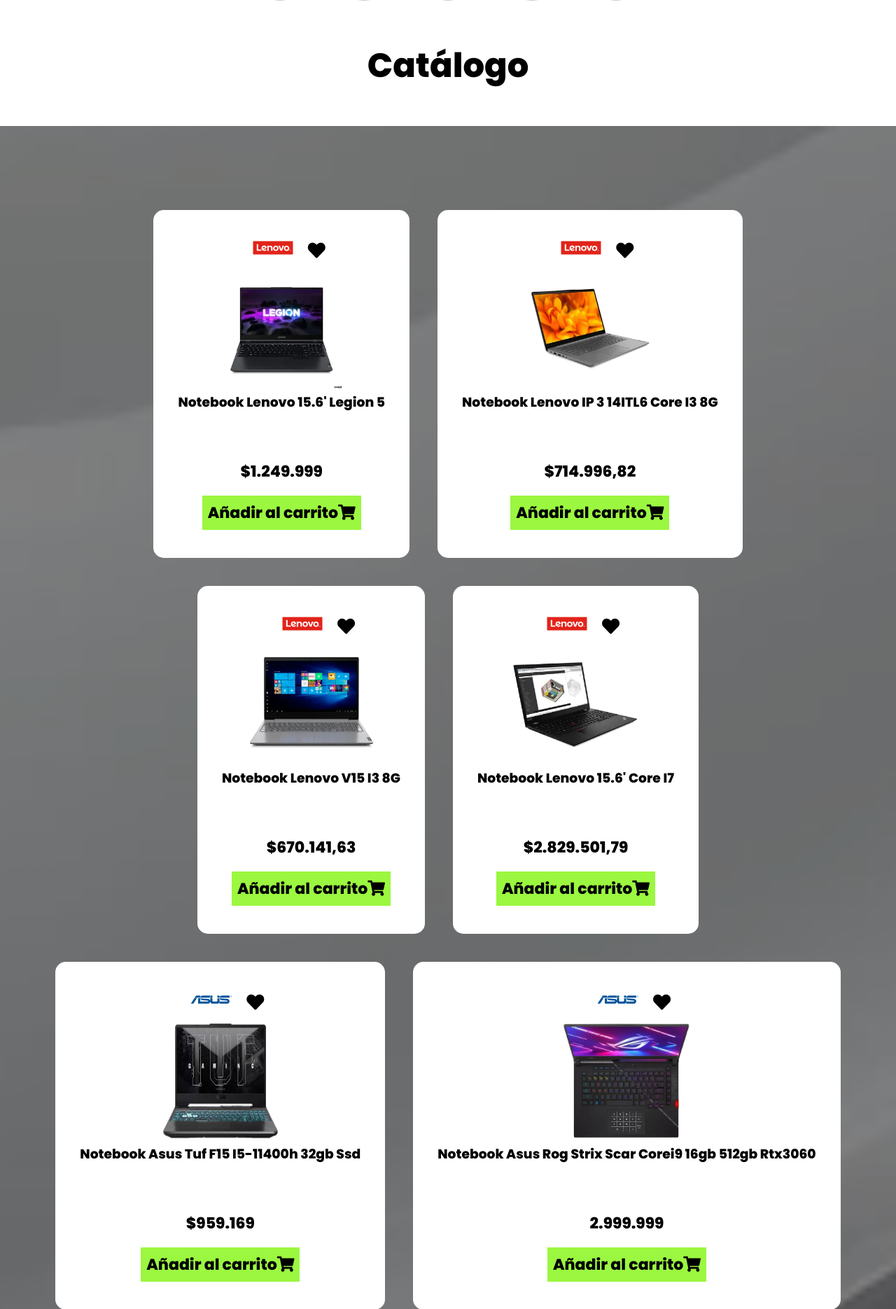
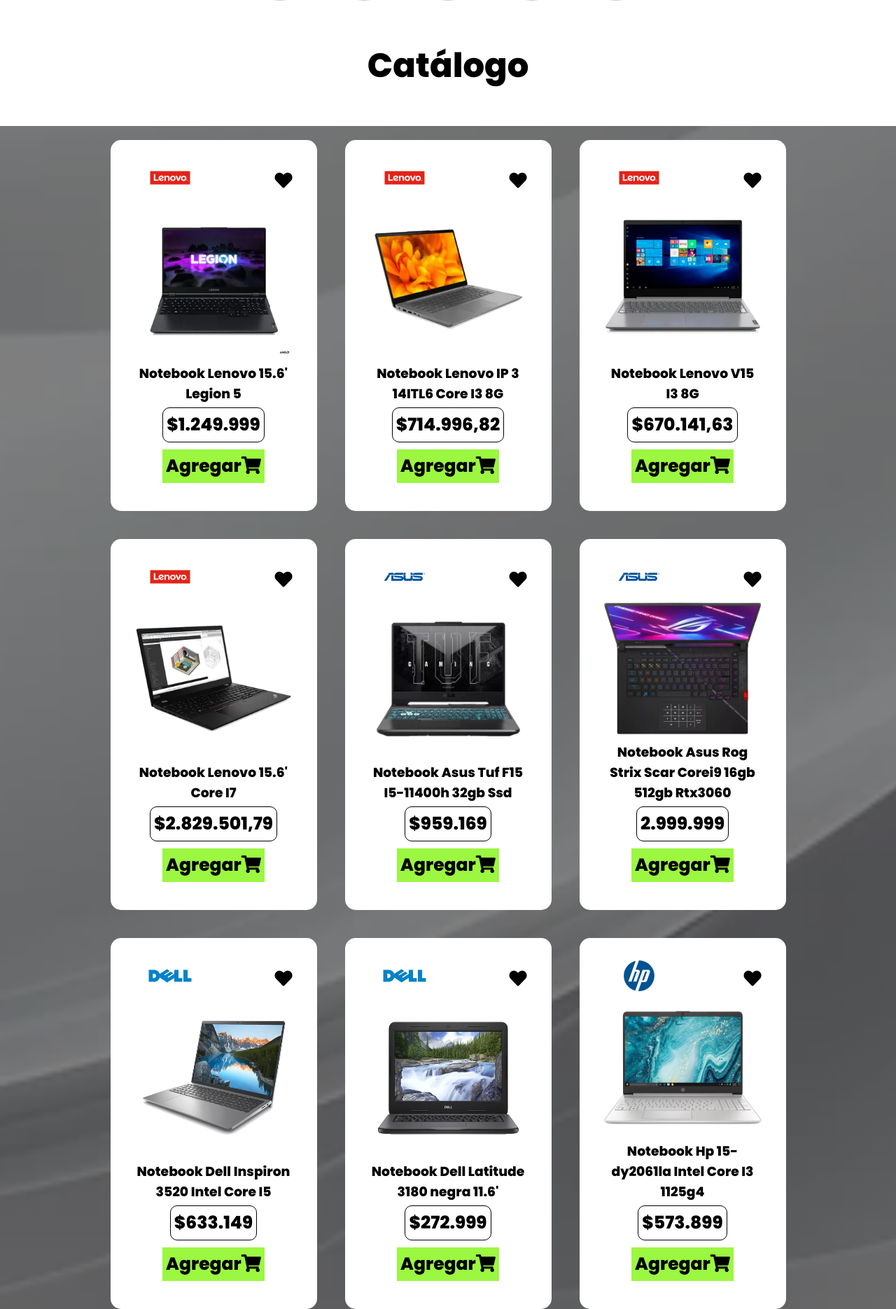
Before and after one commit to pblnahu1/ecommerce-products-tech, a PHP site: page /catalogo.html in a window 1280 px wide. Shown: the part 791-2661 px from the top of the page at 70% size. Run offline with PHP 8.4, Linux system fonts and the light colour scheme; some libraries are stand-ins or nearby versions.

Commit message:
modificando-estilos

```diff
--- a/assets/css/publicaciones.css
+++ b/assets/css/publicaciones.css
@@ -48,7 +48,6 @@ h3 {
 
 img {
     max-width: 300px;
-    min-height: 300px;
 }
 
 #sct-slider-catalogo{
@@ -72,6 +71,7 @@ img {
     text-transform: uppercase;
     font-weight: 700;
     font-family: Verdana, Geneva, Tahoma, sans-serif;
+    font-size: 55px;
 }
 
 #sct-articulos {
@@ -116,10 +116,6 @@ img {
 }
 
 #sct-articulos .contenedor {
-    display: flex;
-    flex-direction: row;
-    justify-content: center;
-    padding: 100px 20px;
     background-image: linear-gradient(0deg,
             rgb(0, 0, 0, 0.5),
             rgb(0, 0, 0, 0.5)), url("../img/logos/img-publicaciones-fondo.jpeg");
@@ -140,13 +136,18 @@ img {
     border-radius: 15px;
     background-color: #fff;
     margin: 20px;
-    padding: 35px 15px;
+    padding: 35px;
     text-align: center;
     transition: all 0.3s ease-in-out;
+    display: flex;
+    flex-direction: column;
+    justify-content: space-between;
+    max-width: 295px;
+    height: 530px;
 }
 
 #sct-articulos .item-art:hover {
-    transform: scale(1.03);
+    box-shadow: 1px 1px 5vmax rgb(192, 192, 255);
 }
 
 #sct-articulos .item-art .p-icon-heart {
@@ -161,7 +162,7 @@ img {
 }
 
 #sct-articulos .item-art .p-icon-heart>i:hover {
-    transform: scale(1.1);
+    color: #ff0000;
     cursor: pointer;
     content: "Agregar a tus favoritos";
 }
@@ -170,25 +171,35 @@ img {
     color: #ff0000;
 }
 
-#sct-articulos .item-art h3 {
-    margin: 0px 0px 55px 0px;
+#sct-articulos .contenedor-texto > h3 {
+    /* margin: 0px 0px 55px 0px; */
 }
 
-#sct-articulos .item-art>span,
-.item-art>a {
-    font-size: 22px;
-    padding: 8px;
-    margin: 5px;
+#sct-articulos .contenedor-texto>span,
+.contenedor-texto>a {
+    font-size: 18px;
+    padding: 5px;
+    margin: 5px 0px;
 }
 
-#sct-articulos .item-art>span {
+#sct-articulos .item-art .contenedor-texto >span {
     font-weight: 700;
+    border-radius: 10px;
+    border: 1px solid #000;
 }
 
-#sct-articulos .item-art>a {
+#sct-articulos .item-art .contenedor-texto > a {
     text-decoration: none;
     color: #000;
     background-color: rgb(155, 247, 64);
+}
+
+#sct-articulos .item-art .contenedor-texto>a:hover{
+    box-shadow: 4px 4px rgb(40, 73, 7);
+}
+
+#sct-articulos .item-art>img{
+    /* padding: 20px; */
 }
 
 #sct-articulos .contenedor-top{
@@ -199,6 +210,14 @@ img {
     margin: 0;
     flex-direction: row;
     max-height: 45px;
+}
+
+#sct-articulos .contenedor-texto{
+    display: flex;
+    flex-direction: column;
+    align-items: center;
+    justify-content: center;
+    flex-wrap: wrap;
 }
 
 /* Mobile */
@@ -236,8 +255,8 @@ img {
         padding: 35px;
         display: flex;
         flex-direction: column;
-        justify-content: center;
-        align-items: center;
+        /* justify-content: center; */
+        /* align-items: center; */
     }
 
     #sct-articulos .item-art:hover{
@@ -245,7 +264,7 @@ img {
     }
 
     #sct-articulos .item-art>img{
-        max-width: 180px;
+        /* max-width: 180px; */
         min-height: 180px;
     }
 
@@ -256,4 +275,8 @@ img {
     #sct-articulos .item-art .p-icon-heart>i:hover{
         transform: none;
     }
+
+    #sct-articulos .contenedor-texto>span, .contenedor-texto>a{
+        font-size: 25px;
+    }
 }
--- a/assets/css/styles.css
+++ b/assets/css/styles.css
@@ -426,6 +426,12 @@ hr{
 /* Modo Mobile */
 
 @media(max-width: 991px){
+    #miDiv{
+        position: static;
+        margin: 0 3%;
+        height: 470px;
+    }
+
     .container{
         max-width: 1000px;
         margin: 0 auto;
--- /dev/null
+++ b/assets/js/carrito.js
@@ -0,0 +1,8 @@
+function mostrarCarrito() {
+    var div = document.getElementById("miDiv");
+    if (div.style.display == "none") {
+        div.style.display = "block";
+    } else {
+        div.style.display = "none";
+    }
+}
--- a/catalogo.html
+++ b/catalogo.html
@@ -30,10 +30,26 @@
         </div>
         <nav id="nav-bar">
             <a class="nav-link" href="index.html" title="Página Principal">Inicio</a>
-            <a href="#" class="nav-link link-carrito" title="Agregados al carrito"><i class="fas fa-shopping-cart"></i></a></i>
+            <a href="#" class="nav-link link-carrito" title="Agregados al carrito" onclick="mostrarCarrito()"><i class="fas fa-shopping-cart">
+                <div id="numero"></div>
+            </i></a>
+            <div id="miDiv" style="display: none;">
+                <div class="informacionCompra" id="informacionCompra">
+                    <h2 class="title-carrito">Mi Carrito</h2>
+                    <button class="btn-cerrar-carrito" id="btn-cerrar-carrito" onclick="mostrarCarrito()">X</button>
+                </div>
+                <div class="contenedor-carrito" id="contenedor-carrito">
+                    <h2>Lorem ipsum dolor sit amet consectetur adipisicing elit. Deserunt expedita fugit laborum, corrupti officiis illum magnam quibusdam doloremque obcaecati, similique nihil. Ut necessitatibus culpa illum qui? Aliquid assumenda accusantium nam!</h2>
+                    <h2>Lorem ipsum dolor sit amet consectetur adipisicing elit. Deserunt expedita fugit laborum, corrupti officiis illum magnam quibusdam doloremque obcaecati, similique nihil. Ut necessitatibus culpa illum qui? Aliquid assumenda accusantium nam!</h2>
+                </div>
+                <div class="total" id="total"></div>
+                <button class="btn-finalizar-compra" id="btn-finalizarcompra">Finalizar Compra</button>
+
+            </div>
             <a href="#" class="nav-link link-heart" title="Tus Productos Favoritos"><i class="fas fa-heart"></i></a>
             <a href="login.html" class="nav-link link-sesion" title="Iniciar Sesión o Registrarse"><i class="fas fa-user"></i></a>
         </nav>
+
     </header>
 
     <section id="sct-slider-catalogo">
@@ -60,9 +76,13 @@
                         <p title="Agregar a favoritos" class="p-icon-heart heart"><i class="fas fa-heart"></i></p>
                     </div>
                     <img src="assets/img/productos/img-post-notebook-lenovo-1.png" alt="image-articulo-1">
+
+                    <div class="contenedor-texto">
                         <h3 id="nombre-producto">Notebook Lenovo 15.6' Legion 5</h3>
                         <span id="precio-producto">$1.249.999</span>
-                    <a href="#" class="button">Añadir al carrito<i class="fas fa-shopping-cart"></i></a>
+                        <a href="#" class="button">Agregar<i class="fas fa-shopping-cart"></i></a>
+                    </div>
+
                 </div>
                 <div class="item-art">
                     <div class="contenedor-top">
@@ -70,9 +90,12 @@
                         <p title="Agregar a favoritos" class="p-icon-heart heart"><i class="fas fa-heart"></i></p>
                     </div>
                     <img src="assets/img/productos/img-post-notebook-lenovo-2.png" alt="image-articulo-1">
+                    <div class="contenedor-texto">
                         <h3 id="nombre-producto">Notebook Lenovo IP 3 14ITL6 Core I3 8G</h3>
                         <span id="precio-producto">$714.996,82</span>
-                    <a href="#" class="button">Añadir al carrito<i class="fas fa-shopping-cart"></i></a>
+                        <a href="#" class="button">Agregar<i class="fas fa-shopping-cart"></i></a>
+                    </div>
+
                 </div>
                 <div class="item-art">
                     <div class="contenedor-top">
@@ -80,9 +103,12 @@
                         <p title="Agregar a favoritos" class="p-icon-heart heart"><i class="fas fa-heart"></i></p>
                     </div>
                     <img src="assets/img/productos/img-post-notebook-lenovo-3.png" alt="image-articulo-1">
+                    <div class="contenedor-texto">
                         <h3 id="nombre-producto">Notebook Lenovo V15 I3 8G</h3>
                         <span id="precio-producto">$670.141,63</span>
-                    <a href="#" class="button">Añadir al carrito<i class="fas fa-shopping-cart"></i></a>
+                        <a href="#" class="button">Agregar<i class="fas fa-shopping-cart"></i></a>
+                    </div>
+
                 </div>
                 <div class="item-art">
                     <div class="contenedor-top">
@@ -90,9 +116,12 @@
                         <p title="Agregar a favoritos" class="p-icon-heart heart"><i class="fas fa-heart"></i></p>
                     </div>
                     <img src="assets/img/productos/img-post-notebook-lenovo-4.png" alt="image-articulo-1">
+                    <div class="contenedor-texto">
                         <h3 id="nombre-producto">Notebook Lenovo 15.6' Core I7</h3>
                         <span id="precio-producto">$2.829.501,79</span>
-                    <a href="#" class="button">Añadir al carrito<i class="fas fa-shopping-cart"></i></a>
+                        <a href="#" class="button">Agregar<i class="fas fa-shopping-cart"></i></a>
+                    </div>
+
                 </div>
                 <div class="item-art">
                     <div class="contenedor-top">
@@ -100,9 +129,12 @@
                         <p title="Agregar a favoritos" class="p-icon-heart heart"><i class="fas fa-heart"></i></p>
                     </div>
                     <img src="assets/img/productos/img-post-notebook-asus-5.png" alt="image-articulo-1">
+                    <div class="contenedor-texto">
                         <h3 id="nombre-producto">Notebook Asus Tuf F15 I5-11400h 32gb Ssd</h3>
                         <span id="precio-producto">$959.169</span>
-                    <a href="#" class="button">Añadir al carrito<i class="fas fa-shopping-cart"></i></a>
+                        <a href="#" class="button">Agregar<i class="fas fa-shopping-cart"></i></a>
+                    </div>
+
                 </div>
                 <div class="item-art">
                     <div class="contenedor-top">
@@ -110,9 +142,12 @@
                         <p title="Agregar a favoritos" class="p-icon-heart heart"><i class="fas fa-heart"></i></p>
                     </div>
                     <img src="assets/img/productos/img-post-notebook-asus-6.png" alt="image-articulo-1">
+                    <div class="contenedor-texto">
                         <h3 id="nombre-producto">Notebook Asus Rog Strix Scar Corei9 16gb 512gb Rtx3060</h3>
                         <span id="precio-producto">2.999.999</span>
-                    <a href="#" class="button">Añadir al carrito<i class="fas fa-shopping-cart"></i></a>
+                        <a href="#" class="button">Agregar<i class="fas fa-shopping-cart"></i></a>
+                    </div>
+
                 </div>
                 <div class="item-art">
                     <div class="contenedor-top">
@@ -120,9 +155,12 @@
                         <p title="Agregar a favoritos" class="p-icon-heart heart"><i class="fas fa-heart"></i></p>
                     </div>
                     <img src="assets/img/productos/img-post-notebook-dell-7.png" alt="image-articulo-1">
+                    <div class="contenedor-texto">
                         <h3 id="nombre-producto">Notebook Dell Inspiron 3520 Intel Core I5</h3>
                         <span id="precio-producto">$633.149</span>
-                    <a href="#" class="button">Añadir al carrito<i class="fas fa-shopping-cart"></i></a>
+                        <a href="#" class="button">Agregar<i class="fas fa-shopping-cart"></i></a>
+                    </div>
+
                 </div>
                 <div class="item-art">
                     <div class="contenedor-top">
@@ -130,9 +168,12 @@
                         <p title="Agregar a favoritos" class="p-icon-heart heart"><i class="fas fa-heart"></i></p>
                     </div>
                     <img src="assets/img/productos/img-post-notebook-dell-8.png" alt="image-articulo-1">
+                    <div class="contenedor-texto">
                         <h3 id="nombre-producto">Notebook Dell Latitude 3180 negra 11.6'</h3>
                         <span id="precio-producto">$272.999</span>
-                    <a href="#" class="button">Añadir al carrito<i class="fas fa-shopping-cart"></i></a>
+                        <a href="#" class="button">Agregar<i class="fas fa-shopping-cart"></i></a>
+                    </div>
+
                 </div>
                 <div class="item-art">
                     <div class="contenedor-top">
@@ -140,9 +181,12 @@
                         <p title="Agregar a favoritos" class="p-icon-heart heart"><i class="fas fa-heart"></i></p>
                     </div>
                     <img src="assets/img/productos/img-post-notebook-hp-9.png" alt="image-articulo-1">
+                    <div class="contenedor-texto">
                         <h3 id="nombre-producto">Notebook Hp 15-dy2061la Intel Core I3 1125g4</h3>
                         <span id="precio-producto">$573.899</span>
-                    <a href="#" class="button">Añadir al carrito<i class="fas fa-shopping-cart"></i></a>
+                        <a href="#" class="button">Agregar<i class="fas fa-shopping-cart"></i></a>
+                    </div>
+
                 </div>
                 <div class="item-art">
                     <div class="contenedor-top">
@@ -150,9 +194,12 @@
                         <p title="Agregar a favoritos" class="p-icon-heart heart"><i class="fas fa-heart"></i></p>
                     </div>
                     <img src="assets/img/productos/img-post-notebook-hp-10.png" alt="image-articulo-1">
+                    <div class="contenedor-texto">
                         <h3 id="nombre-producto">Notebook Hp 15 Core I5 8gb Ram 256gb Ssd</h3>
                         <span id="precio-producto">$726.208</span>
-                    <a href="#" class="button">Añadir al carrito<i class="fas fa-shopping-cart"></i></a>
+                        <a href="#" class="button">Agregar<i class="fas fa-shopping-cart"></i></a>
+                    </div>
+
                 </div>
                 <div class="item-art">
                     <div class="contenedor-top">
@@ -160,9 +207,12 @@
                         <p title="Agregar a favoritos" class="p-icon-heart heart"><i class="fas fa-heart"></i></p>
                     </div>
                     <img src="assets/img/productos/img-post-notebook-msi-11.png" alt="image-articulo-1">
+                    <div class="contenedor-texto">
                         <h3 id="nombre-producto">Notebook gamer MSI Pulse 15</h3>
                         <span id="precio-producto">$1.819.999</span>
-                    <a href="#" class="button">Añadir al carrito<i class="fas fa-shopping-cart"></i></a>
+                        <a href="#" class="button">Agregar<i class="fas fa-shopping-cart"></i></a>
+                    </div>
+
                 </div>
                 <div class="item-art">
                     <div class="contenedor-top">
@@ -170,11 +220,15 @@
                         <p title="Agregar a favoritos" class="p-icon-heart heart"><i class="fas fa-heart"></i></p>
                     </div>
                     <img src="assets/img/productos/img-post-notebook-msi-12.png" alt="image-articulo-1">
+                    <div class="contenedor-texto">
                         <h3 id="nombre-producto">Notebook Msi Modern Ryzen 7 7730u</h3>
                         <span id="precio-producto">$787.149</span>
-                    <a href="#" class="button">Añadir al carrito<i class="fas fa-shopping-cart"></i></a>
+                        <a href="#" class="button">Agregar<i class="fas fa-shopping-cart"></i></a>
+                    </div>
+
                 </div>
             </div>
+
         </div>
     </section>
 
@@ -208,5 +262,6 @@
         </div>
     </footer>
     <script src="assets/js/heart.js"></script>
+    <script src="assets/js/carrito.js"></script>
 </body>
 </html>
--- a/login.html
+++ b/login.html
@@ -33,11 +33,9 @@
         <nav id="nav-bar">
             <a class="nav-link" href="index.html" title="Página Principal">Inicio</a>
             <a href="catalogo.html" class="nav-link" title="Ver todos los productos">Catálogo</a>
-            <a href="#" class="nav-link link-carrito" title="Agregados al carrito"><i
-                    class="fas fa-shopping-cart"></i></a></i>
+            <a href="#" class="nav-link link-carrito" title="Agregados al carrito"><i class="fas fa-shopping-cart"></i></a>
             <a href="#" class="nav-link link-heart" title="Tus Productos Favoritos"><i class="fas fa-heart"></i></a>
-            <a href="#" class="nav-link link-sesion" title="Iniciar Sesión o Registrarse"><i
-                    class="fas fa-user"></i></a>
+            <a href="#" class="nav-link link-sesion" title="Iniciar Sesión o Registrarse"><i class="fas fa-user"></i></a>
         </nav>
     </header>
 
```
Also changed, not shown: assets/css/header.css (+134 -0 lines), README.md, assets/img/productos/img-post-notebook-msi-12.png. Lines whose indentation alone changed are shown as unchanged.
